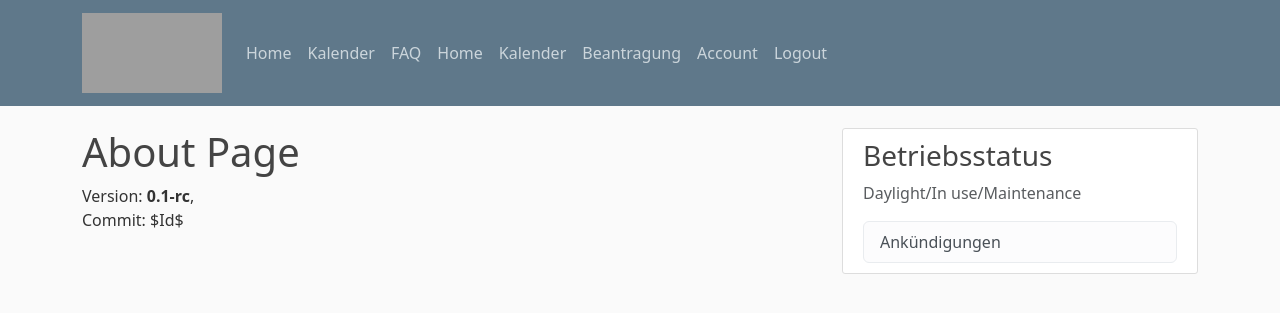
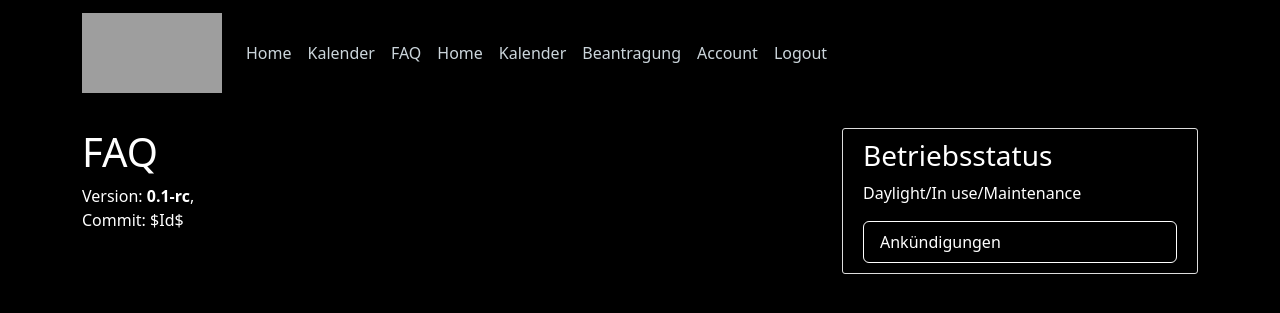
Before and after one commit to peter-englmaier/vds-sternwarte, a Flask app: page /faq in a window 1280 px wide. Shown: the top 313 px of the page. Run offline with Flask 3, Linux system fonts and the light colour scheme; the visitor is signed in with stand-in values (Sample User, id 1); parts of the project's set-up code (start-up, migrations or seed data) failed here and were passed over; some libraries are stand-ins or nearby versions; grey boxes are pictures that could not be loaded.

Commit message:
Schriftfarbe & Background passend

```diff
--- a/webapp/static/main.css
+++ b/webapp/static/main.css
@@ -1,15 +1,15 @@
 body {
-  background: #fafafa;
-  color: #333333;
+  background: #000000;
+  color: #ffffff;
   margin-top: 5rem;
 }
 
 h1, h2, h3, h4, h5, h6 {
-  color: #444444;
+  color: #ffffff;
 }
 
 .bg-steel {
-  background-color: #5f788a;
+  background-color: #000000;
 }
 
 .site-header .navbar-nav .nav-link {
@@ -25,15 +25,20 @@ h1, h2, h3, h4, h5, h6 {
 }
 
 .content-section {
-  background: #ffffff;
+  color: #ffffff;
+  background: #000000;
   padding: 10px 20px;
   border: 1px solid #dddddd;
   border-radius: 3px;
   margin-bottom: 20px;
 }
 
+.content-section p.text-muted {
+  color: #ffffff !important; /* Textfarbe auf Weiß setzen */
+}
+
 .article-title {
-  color: #444444;
+  color: hwb(0 100% 0%);
 }
 
 a.article-title:hover {
@@ -42,6 +47,7 @@ a.article-title:hover {
 }
 
 .article-content {
+  color: #ffffff;
   white-space: pre-line;
 }
 
@@ -78,3 +84,9 @@ a.article-title:hover {
 .account-heading {
   font-size: 2.5rem;
 }
+
+.list-group-item.list-group-item-light {
+  background-color: #000000; /* Hintergrund transparent oder gewünschte Farbe */
+  color: #ffffff; /* Textfarbe auf Weiß setzen */
+  border-color: #ffffff; /* Rahmenfarbe auf Weiß setzen */
+}
--- a/webapp/templates/faq.html
+++ b/webapp/templates/faq.html
@@ -1,6 +1,6 @@
 {% extends "layout.html" %}
 {% block content %}
-    <h1>About Page</h1>
+    <h1>FAQ</h1>
 
     {% if current_user.is_authenticated %}
     <p>Version: <b>{{ version }}</b>, <br/>
```
